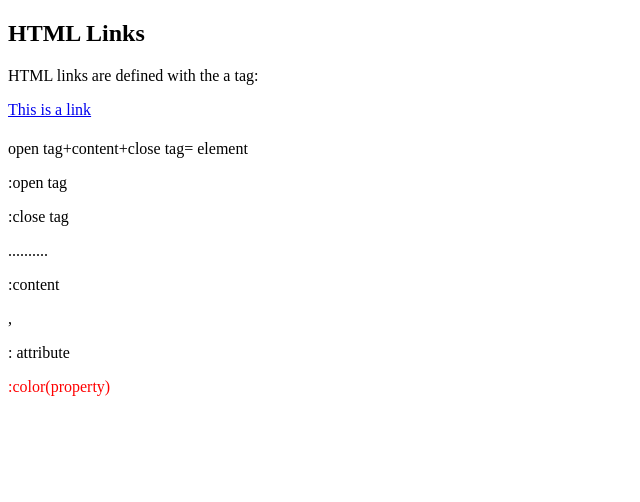
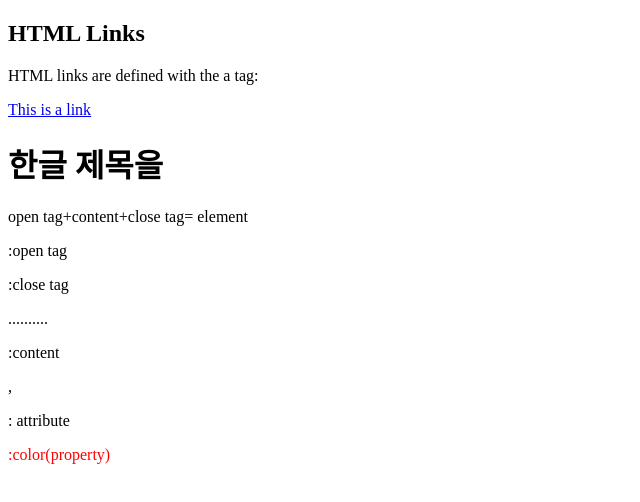
Before and after one commit to yejin0423/yejin423, a plain HTML site: page index.htm in a window 1280 px wide. Shown: the whole page, without its empty margins (0-640 px from the left). Drawn offline with Linux system fonts and the light colour scheme.

Commit message:
Update index.htm

```diff
--- a/index.htm
+++ b/index.htm
@@ -13,7 +13,7 @@
 </body>
 </html>
 
-<h1></h1>
+<h1>한글 제목을 </h1>
 open tag+content+close tag= element
 <p> :open tag
 </p> :close tag
```
